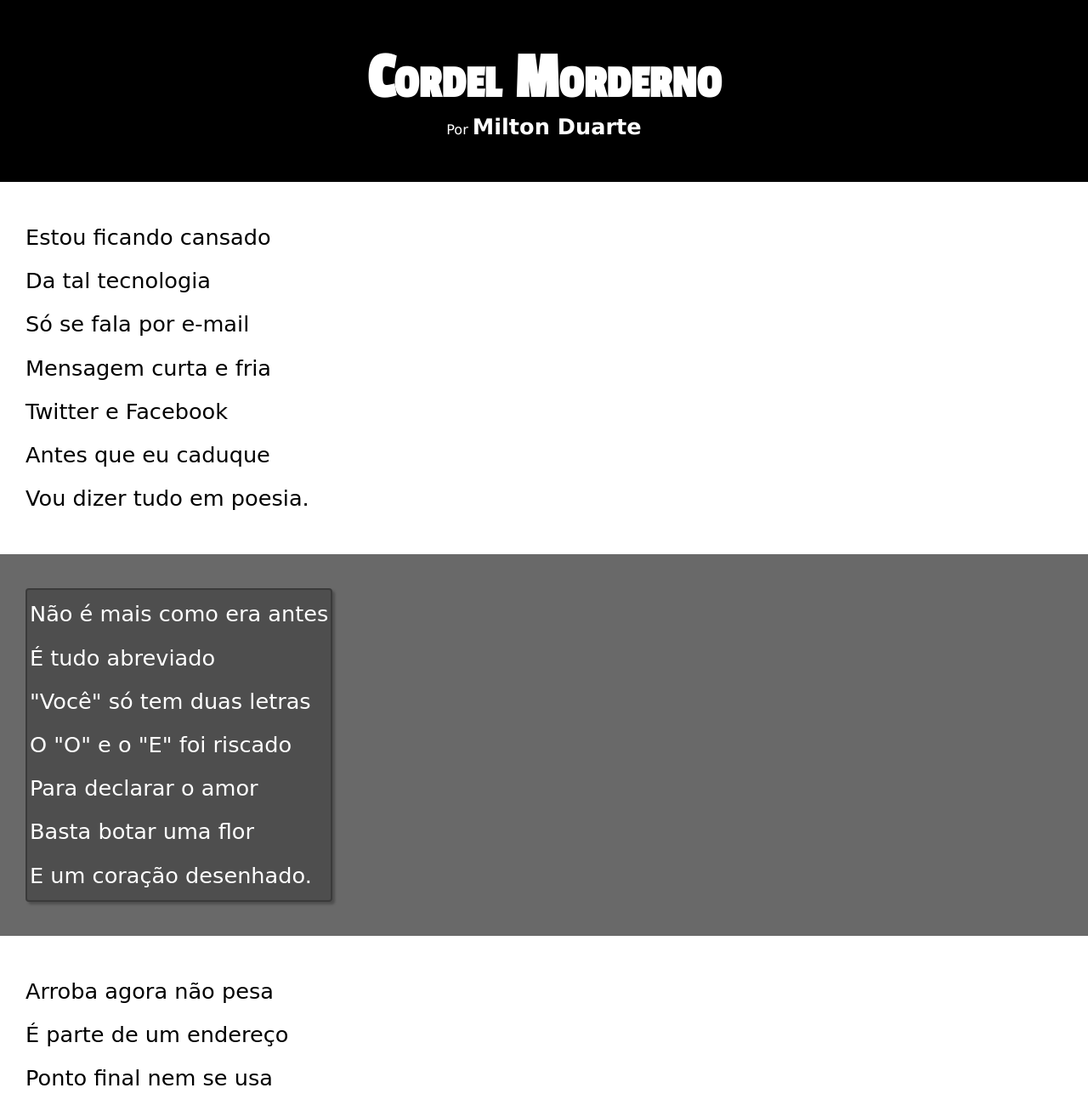
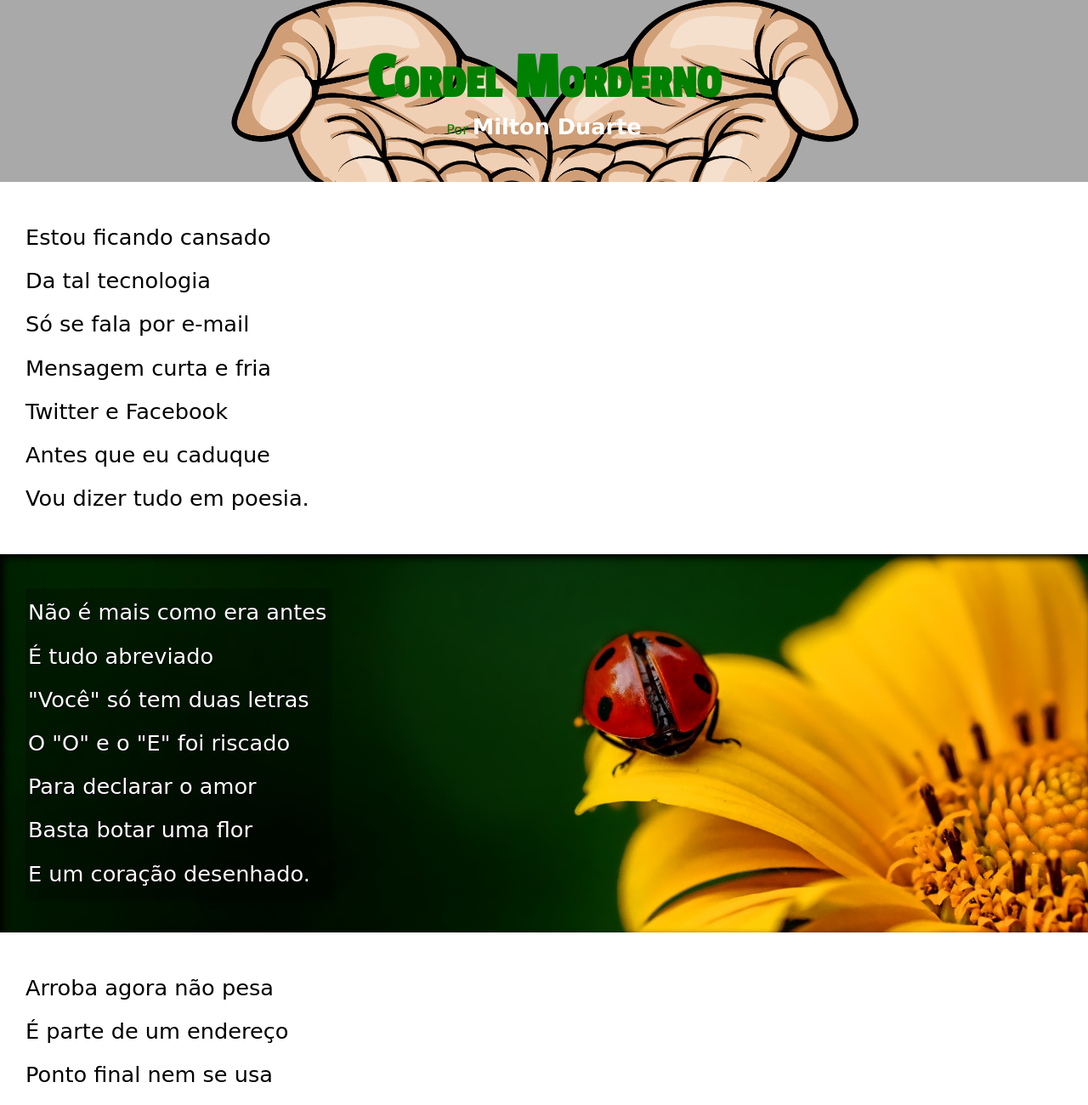
Before and after one commit to ItalloCGB/css---html, a plain HTML site: page desafios/desafio 012/cordel.html in a window 1280 px wide. Shown: the top 1300 px of the page at 85% size. Drawn offline with Linux system fonts and the light colour scheme; a web font is replaced by a local one.

Commit message:
finalização do exercicio

```diff
--- a/desafios/desafio 012/cordel.html
+++ b/desafios/desafio 012/cordel.html
@@ -27,7 +27,7 @@
     </p>
   </section>
 
-  <section class="imagem">
+  <section class="imagem" id="img001">
     <p>
       Não é mais como era antes <br>
       É tudo abreviado <br>
@@ -61,7 +61,7 @@
     </p>
   </section>
 
-  <section class="imagem">
+  <section class="imagem" id="img002">
     <p>
       Tenho saudade das cartas <br>
       Escritas com a própria mão <br>
--- a/desafios/desafio 012/estilo/style.css
+++ b/desafios/desafio 012/estilo/style.css
@@ -23,8 +23,13 @@ body {
 }
 
 header {
-  background-color: black;
-  color: white;
+  background-image: url("../imagens/pngwing.com.png");
+  background-position: center center;
+  background-size: 60%;
+  background-attachment: cover;
+  background-repeat: no-repeat;
+  background-color: darkgrey;
+  color: green;
   text-align: center;
 }
 
@@ -67,15 +72,27 @@ section.normal {
 section.imagem {
   background-color: dimgray;
   color: white;
+  box-shadow: inset 4px 4px 8px 0px black;
+  background-attachment: fixed;
 }
 
 section.imagem > p {
+  display: inline-block;
   padding: 3px;
-  display: inline-block;
-  border: 2px solid rgba(0, 0, 0, 0.25);
-  border-radius: 4px;
   background-color: rgba(0, 0, 0, 0.253);
   box-shadow: 3px 3px 3px rgba(0, 0, 0, 0.255);
+  text-shadow: 1px 1px 0px black;
+}
+
+section#img001 {
+  background-image: url("../imagens/background001.jpg");
+  background-position: right center;
+  background-size: cover;
+}
+
+section#img002 {
+  background-image: url("../imagens/background002.jpg");
+  background-size: cover;
 }
 
 footer {
@@ -84,3 +101,9 @@ footer {
   text-align: center;
   padding: 10px;
 }
+footer a {
+  font-size: 1vw;
+  color: white;
+  text-decoration: none;
+  font-weight: bolder;
+}
```
Also changed, not shown: desafios/desafio 012/imagens/._background001.jpg (deleted), desafios/desafio 012/imagens/._background002.jpg (deleted), desafios/desafio 012/imagens/background001.jpg (added), desafios/desafio 012/imagens/background002.jpg (added), desafios/desafio 012/imagens/pngwing.com.png (added).
